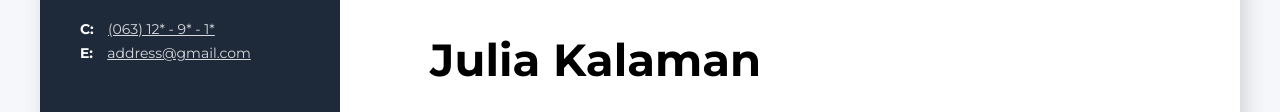
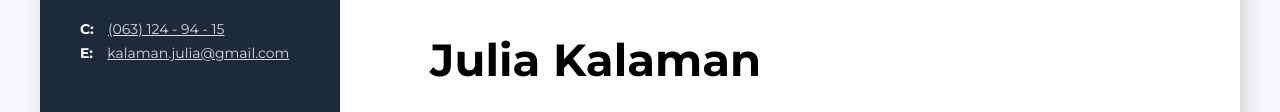
Before and after one commit to JuliaKalaman/resume-project, a plain HTML site: page index.html in a window 1280 px wide. Shown: the part 186-298 px from the top of the page. Drawn offline with Linux system fonts and the light colour scheme; files that its build step writes are made by us from their sources.

Commit message:
Update index.html

```diff
--- a/index.html
+++ b/index.html
@@ -17,8 +17,8 @@
      <!--contacts container-->
      <div class="contacts-container">
          <h3 class="contacts-title">Contacts</h3>
-        <div> <span class="contacts-link-type">C:</span> <a class="contacts-link" href="tel:+380631249415">(063) 12* - 9* - 1*</a> </div>
-        <div> <span class="contacts-link-type">E:</span> <a class="contacts-link" href="mailto:kalaman.julia@gmail.com">address@gmail.com</a> </div>
+        <div> <span class="contacts-link-type">C:</span> <a class="contacts-link" href="tel:+380631249415">(063) 124 - 94 - 15</a> </div>
+        <div> <span class="contacts-link-type">E:</span> <a class="contacts-link" href="mailto:kalaman.julia@gmail.com">kalaman.julia@gmail.com</a> </div>
 
      </div>
 
@@ -89,19 +89,19 @@
             <h3 class="about-me-title">Projects</h3>
             <ol>
                 <li class="projects-item">
-                    <a class="projects-link" href="https://lovecamp.goit.ua/">https://lovecamp.goit.ua/</a>
+                    <a class="projects-link" href="https://">https:///</a>
                     <span class="dots">.................................................</span>
                     <span><b>[</b><span class="tech-name">HTML5, CSS3</span><b>]</b></span>
                 </li>
                 <li class="projects-item">
-                    <a class="projects-link" href="https://cryptohub.goit.ua/">https://cryptohub.goit.ua/</a>
+                    <a class="projects-link" href="https://">https://</a>
                     <span class="dots">................................................</span>
-                    <span><b>[</b><span class="tech-name">JavaScript</span><b>]</b></span>
+                    <span><b>[</b><span class="tech-name">write project name</span><b>]</b></span>
                 </li>
                 <li class="projects-item">
-                    <a class="projects-link" href="https://kidslike.goit.co.ua/">https://kidslike.goit.co.ua/</a>
+                    <a class="projects-link" href="https:///">https:///</a>
                     <span class="dots">................................................</span>
-                    <span><b>[</b><span class="tech-name">React.js, Node.js</span><b>]</b></span>
+                    <span><b>[</b><span class="tech-name">write project name</span><b>]</b></span>
                 </li>
             </ol>
         </div>
```
